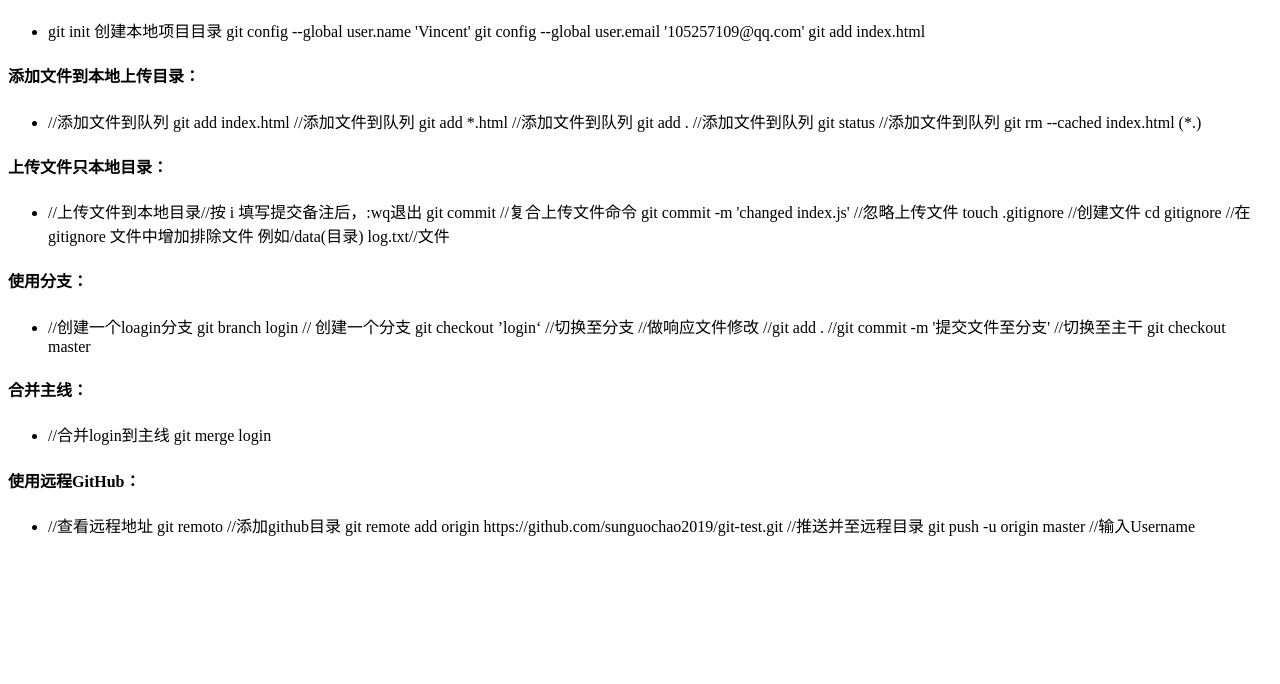
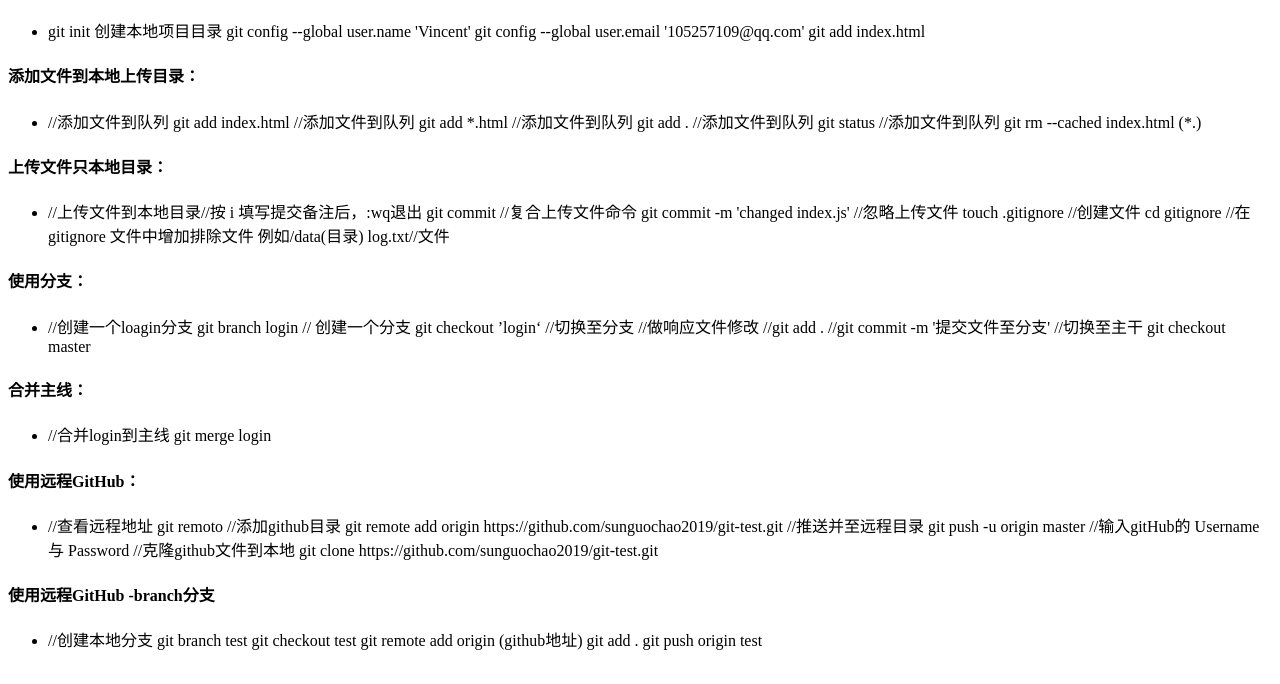
Before and after one commit to sunguochao2019/git-test, a plain HTML site: page index.html in a window 1280 px wide. Shown: the part 116-800 px from the top of the page. Drawn offline with Linux system fonts and the light colour scheme.

Commit message:
test branch

```diff
--- a/index.html
+++ b/index.html
@@ -104,7 +104,24 @@
 
             //推送并至远程目录
             git push -u origin master
-            //输入Username
+            //输入gitHub的 Username 与 Password
+
+            //克隆github文件到本地
+            git clone https://github.com/sunguochao2019/git-test.git
+        </li>
+    </ul>
+
+    <h4>
+        使用远程GitHub -branch分支
+    </h4>
+    <ul>
+        <li>
+            //创建本地分支
+            git branch test
+            git checkout test
+            git remote add origin (github地址)
+            git add .
+            git push origin test
         </li>
     </ul>
 </body>
```
